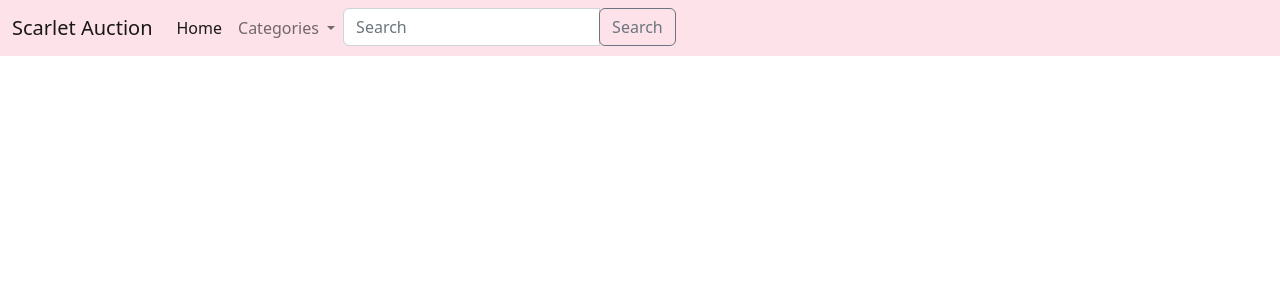
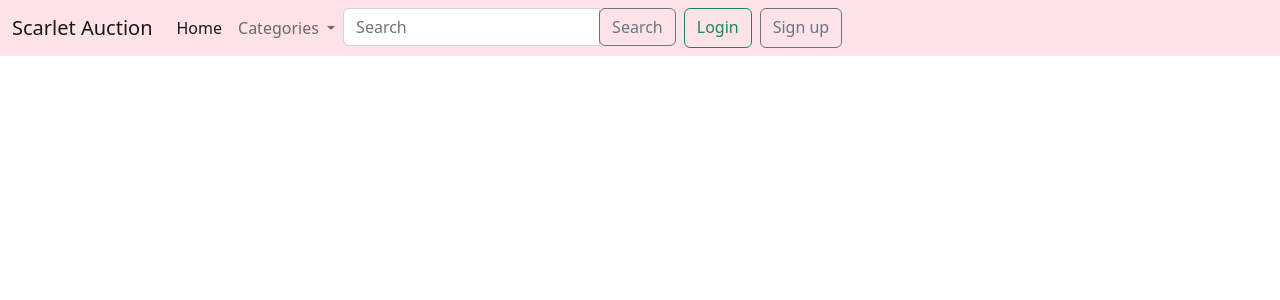
Before and after one commit to GeaninaChe/ScarletAuction, a Django app: page / in a window 1280 px wide. Shown: the top 300 px of the page. Run offline with Django 4.2, Linux system fonts and the light colour scheme.

Commit message:
Not sure what this one is.

```diff
--- a/templates/navbar.html
+++ b/templates/navbar.html
@@ -100,7 +100,7 @@
                     </ul>
                 </li>
 
-                <form class="form-inline my-2 my-lg-0">
+                <form class="form-inline my-2 my-lg-0 me-2">
                     <div class="input-group">
                         <input class="form-control" id="address-bar" type="search" placeholder="Search"
                                aria-label="Search">
@@ -110,6 +110,9 @@
                     </div>
                 </form>
 
+                <a href="#" class="btn btn-outline-success me-2">Login</a>
+                <a href="#" class="btn btn-outline-secondary">Sign up</a>
+
         </div>
     </div>
 </nav>
```
